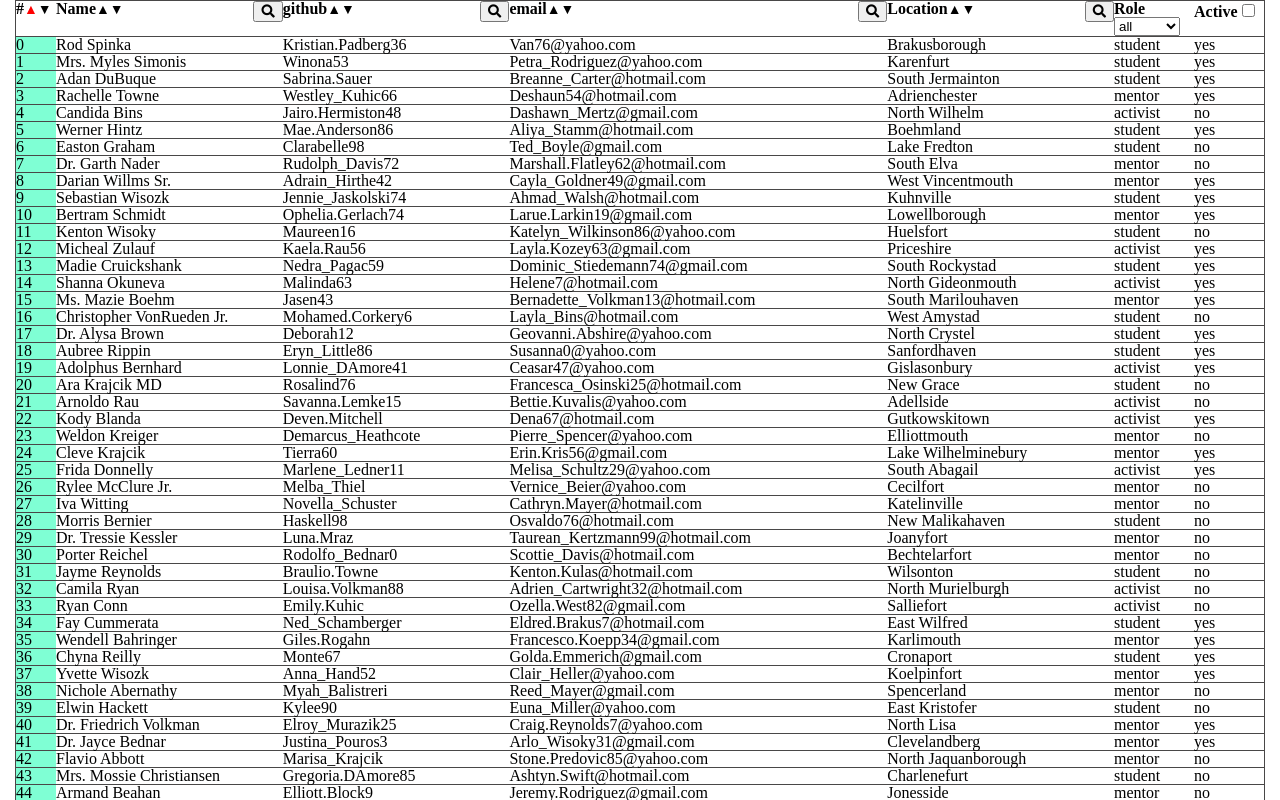
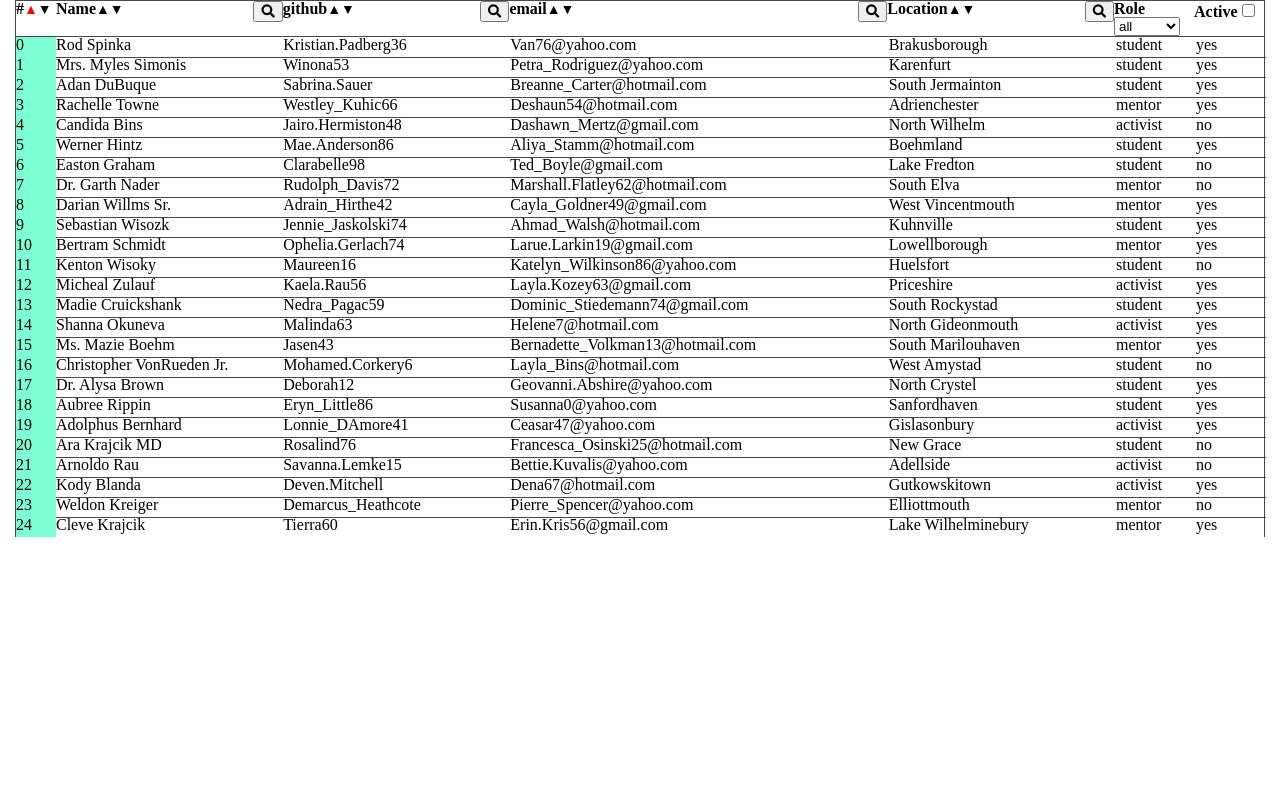
Before and after one commit to gagarin880120/datagrid, a React (Create React App) app in the folder datagrid/: page / in a window 1280 px wide. Shown: the top 800 px of the page. Built offline with nearby package versions, Linux system fonts and the light colour scheme.

Commit message:
feat: add virtualization by react-window

```diff
--- a/datagrid/package.json
+++ b/datagrid/package.json
@@ -12,6 +12,7 @@
     "react-modal": "^3.11.2",
     "react-redux": "^7.2.0",
     "react-scripts": "3.4.0",
+    "react-window": "^1.8.5",
     "redux": "^4.0.5"
   },
   "scripts": {
--- a/datagrid/src/components/row/Row.jsx
+++ b/datagrid/src/components/row/Row.jsx
@@ -10,7 +10,7 @@ export default function HeaderRow(props) {
   }
 
   return (
-    <div className={styles.wrapper}>
+    <div style={props.style} className={styles.wrapper}>
       <div className={styles.item} style={isSortedBy === 'id' ? activeItemStyles: null}>{props.id}</div>
       <div className={styles.item} style={isSortedBy === 'name' ? activeItemStyles: null}>{props.name}</div>
       <div className={styles.item} style={isSortedBy === 'github' ? activeItemStyles: null}>{props.github}</div>
--- a/datagrid/src/components/row/Row.module.css
+++ b/datagrid/src/components/row/Row.module.css
@@ -1,8 +1,5 @@
 .wrapper {
   display: grid;
   grid-template-columns: 40px repeat(2, 0.75fr) 1.25fr 0.75fr 80px 70px;
-  grid-template-rows: 1fr;
-  grid-column-gap: 0px;
-  grid-row-gap: 0px;
   border-bottom: 1px solid rgb(73, 71, 71);
 }
--- a/datagrid/src/containers/table/Table.jsx
+++ b/datagrid/src/containers/table/Table.jsx
@@ -3,6 +3,7 @@ import { useSelector, useDispatch } from "react-redux";
 import styles from "./Table.module.css";
 import HeaderRow from "../../components/header_row/HeaderRow";
 import Row from "../../components/row/Row";
+import { FixedSizeList } from 'react-window';
 
 function Table() {
   const students = useSelector(state => state.students);
@@ -199,24 +200,19 @@ function Table() {
     setCurrentStudentsList(array);
   }
 
-  useEffect(() => {
-    setRows(
-      currentStudentsList.map(item => {
-        return (
-          <Row
-            key={item.id}
-            id={item.id}
-            name={item.name}
-            github={item.github}
-            email={item.email}
-            location={item.location}
-            role={item.role}
-            isActive={item.isActive}
-          />
-        );
-      })
-    );
-  }, [currentStudentsList]);
+  const ListRow = ({ index, style }) => (
+    <Row
+      style={style}
+      key={currentStudentsList[index].id}
+      id={currentStudentsList[index].id}
+      name={currentStudentsList[index].name}
+      github={currentStudentsList[index].github}
+      email={currentStudentsList[index].email}
+      location={currentStudentsList[index].location}
+      role={currentStudentsList[index].role}
+      isActive={currentStudentsList[index].isActive}
+    />
+  );
 
   return (
     <div className={styles.wrapper}>
@@ -234,7 +230,14 @@ function Table() {
         onSearchButtonClick={onSearchButtonClick}
         onResetButtonClick={onResetButtonClick}
       />
-      {rows}
+      <FixedSizeList
+        height={500}
+        width={1250}
+        itemSize={20}
+        itemCount={currentStudentsList.length}
+      >
+        {ListRow}
+      </FixedSizeList>
     </div>
   );
 }
```
Also changed, not shown: 1 other file (tests, documents, lock files or other folders).
